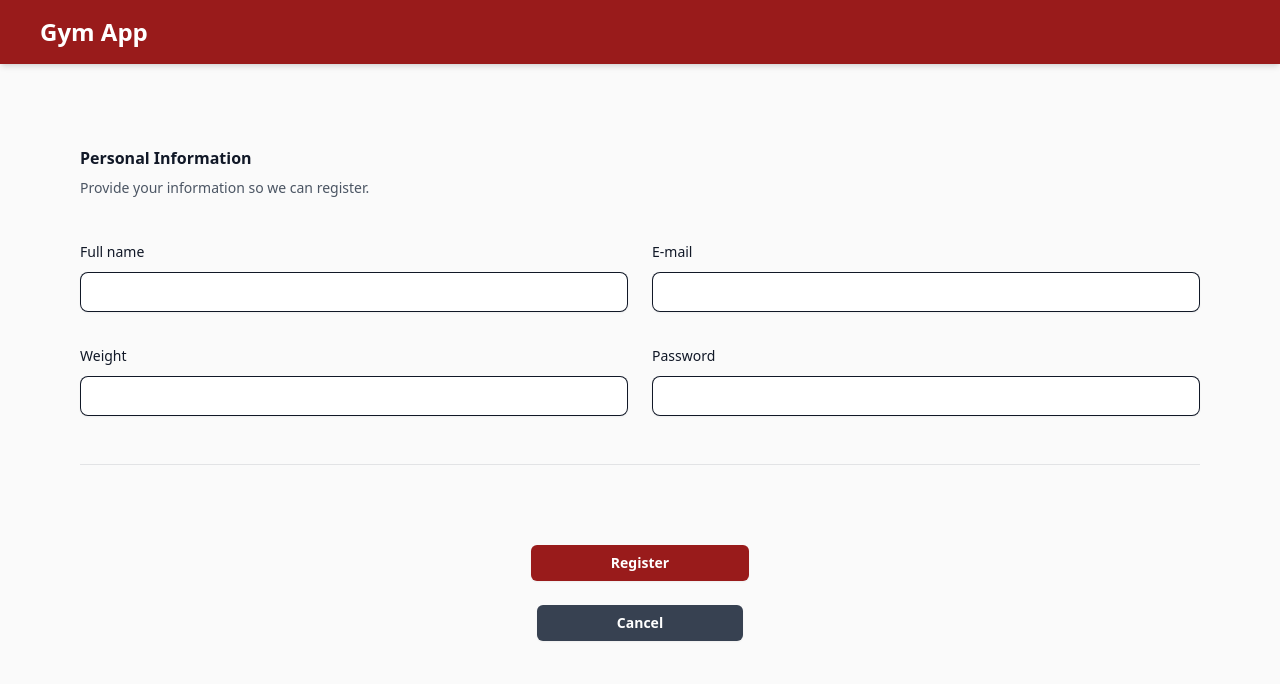
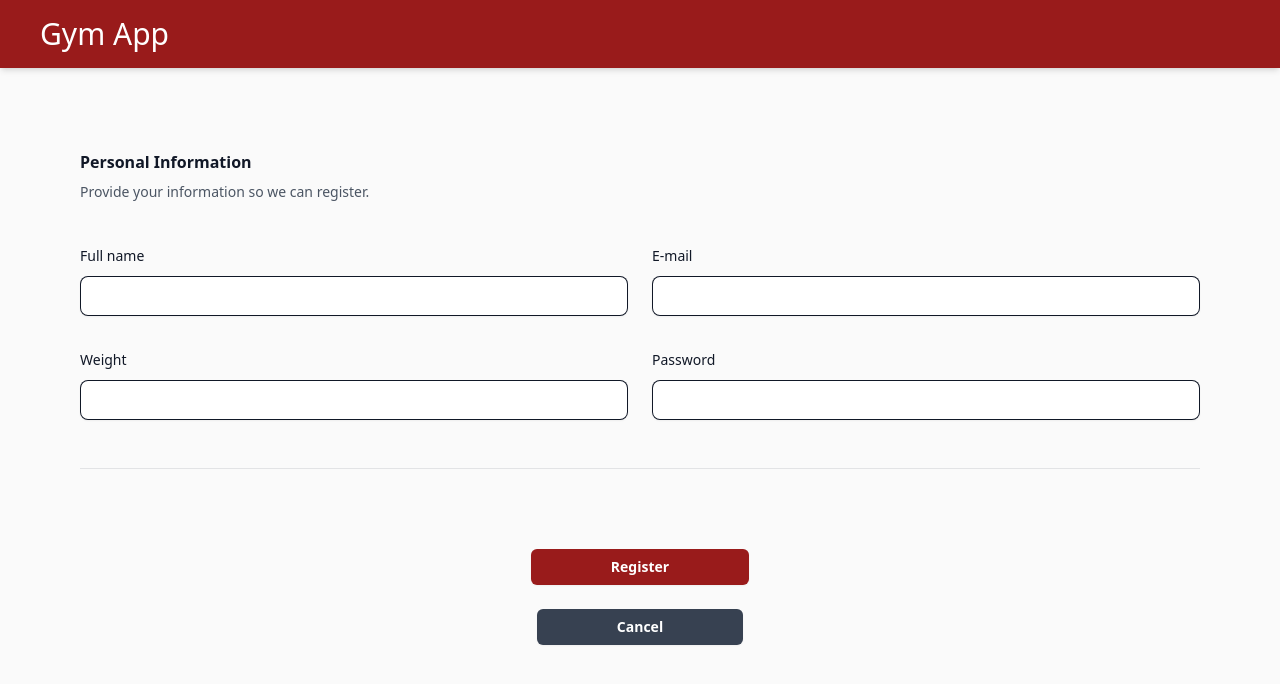
Before and after one commit to matheusBenedihtCaldeira/gym-app-client, a Next.js app: page /register in a window 1280 px wide. Shown: the top 684 px of the page. Built offline with nearby package versions, Linux system fonts and the light colour scheme.

Commit message:
Ajustes layout de inputs

```diff
--- a/src/app/login/page.tsx
+++ b/src/app/login/page.tsx
@@ -30,7 +30,7 @@ export default function Login() {
                 type="email"
                 autoComplete="email"
                 required
-                className="block w-full rounded-md border-0 py-1.5 text-gray-900 shadow-sm ring-1 ring-inset ring-gray-300 placeholder:text-gray-400 focus:ring-2 focus:ring-inset focus:ring-red-800 sm:text-sm sm:leading-6"
+                className="border-gray-300 text-gray-900 text-sm rounded-lg focus:ring-1 focus:ring-inset shadow-sm ring-1 ring-inset ring-gray-900 w-full p-2.5 "
               />
             </div>
           </div>
@@ -50,7 +50,7 @@ export default function Login() {
                 type="password"
                 autoComplete="current-password"
                 required
-                className="block w-full rounded-md border-0 py-1.5 text-gray-900 shadow-sm ring-1 ring-inset ring-gray-300 placeholder:text-gray-400 focus:ring-2 focus:ring-inset focus:ring-red-800 sm:text-sm sm:leading-6"
+                className="border-gray-300 text-gray-900 text-sm rounded-lg focus:ring-1 focus:ring-inset shadow-sm ring-1 ring-inset ring-gray-900 w-full p-2.5 "
               />
             </div>
           </div>
--- a/src/app/register/page.tsx
+++ b/src/app/register/page.tsx
@@ -1,4 +1,5 @@
 import Header from '@/components/register-header';
+import Link from 'next/link';
 
 export default function Register() {
   return (
@@ -100,12 +101,14 @@ export default function Register() {
         </button>
       </div>
       <div className="mt-6 flex items-center justify-center gap-x-6">
+        <Link href="login">
           <button
             type="button"
             className="rounded-md bg-gray-700 px-20 py-2 text-sm font-semibold text-white shadow-sm hover:bg-gray-600 focus-visible:outline focus-visible:outline-2 focus-visible:outline-offset-2 focus-visible:outline-red-700"
           >
             Cancel
           </button>
+        </Link>
       </div>
     </form>
   );
--- a/src/components/register-header.tsx
+++ b/src/components/register-header.tsx
@@ -7,11 +7,9 @@ export default function Header() {
   return (
     <div className="shadow-md w-full bg-red-800 text-white">
       <div className="md:px-10 py-4 px-7 md:flex justify-between items-center">
-        <div className="flex text-2xl cursor-pointer">
+        <div className="flex text-2xl">
           {/*Logo*/}
-          <Link href="/" className="font-bold">
-            Gym App
-          </Link>
+          <h3 className="text-3xl font-normal">Gym App</h3>
         </div>
       </div>
     </div>
```
Lines whose indentation alone changed are shown as unchanged.
